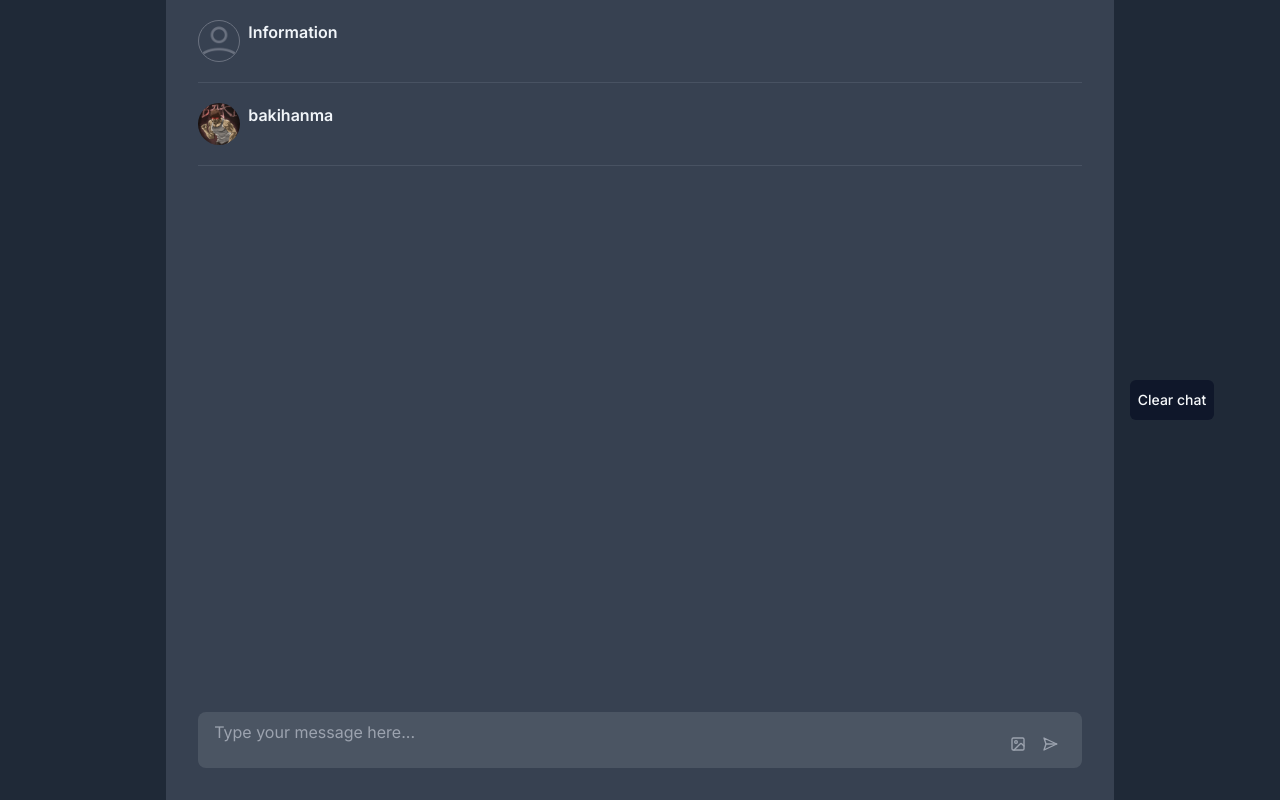
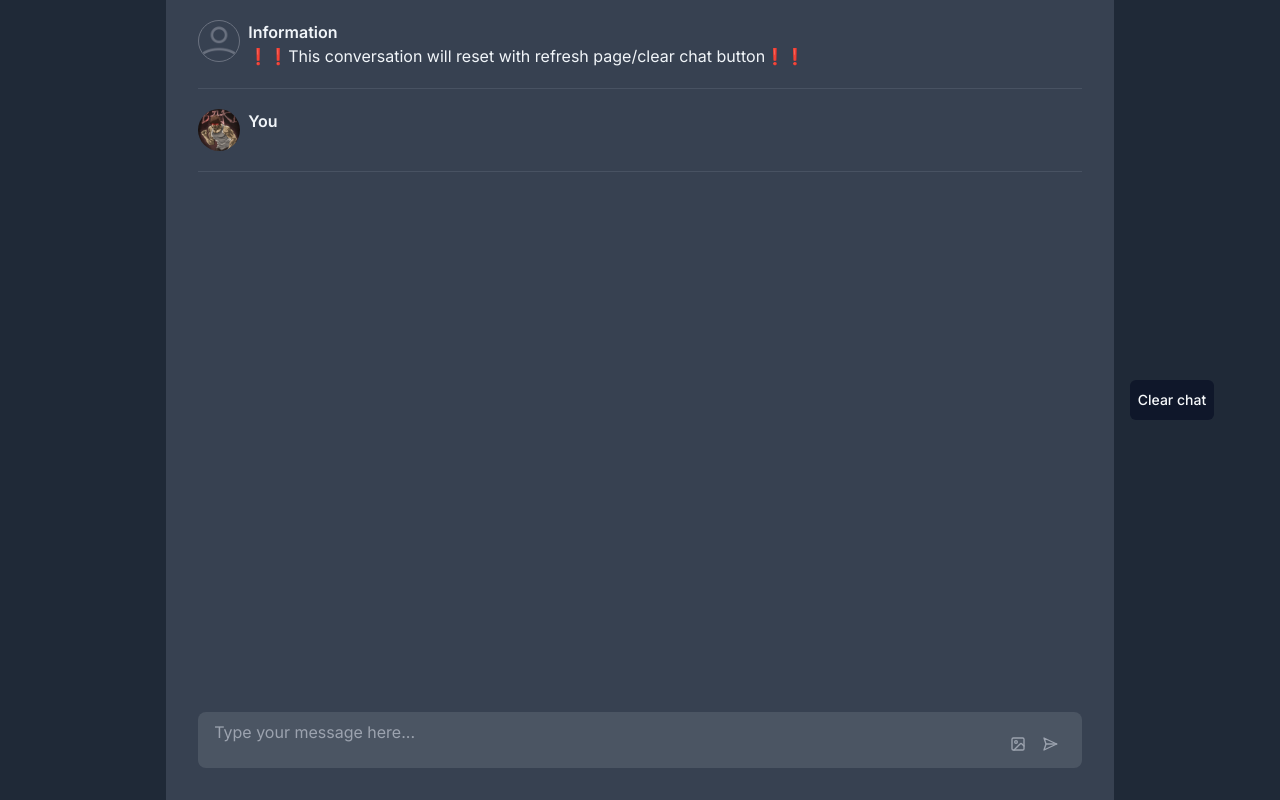
Before and after one commit to muhamaddigdaya/disposable-chat, a Next.js app: page / in a window 1280 px wide. Built offline with nearby package versions, Linux system fonts and the light colour scheme.

Commit message:
base conversation update

```diff
--- a/src/app/components/ui/Conversation.tsx
+++ b/src/app/components/ui/Conversation.tsx
@@ -33,7 +33,7 @@ const Conversation = (props: Props) => {
       </HoverCardContent>
     </HoverCard>
       <div className='flex flex-col whitespace-break-spaces' id='conversation' aria-multiline='true'>
-        <h2 className='font-semibold'>bakihanma</h2>
+        <h2 className='font-semibold'>You</h2>
       </div>
     </div>
   )
--- a/src/app/components/ui/Info.tsx
+++ b/src/app/components/ui/Info.tsx
@@ -34,7 +34,9 @@ const Info = (props: Props) => {
     </HoverCard>
       <div className='flex flex-col whitespace-break-spaces' id='information' aria-multiline='true'>
         <h2 className='font-semibold'>Information</h2>
-        <p></p>
+        <p>
+        ❗❗This conversation will reset with refresh page/clear chat button❗❗
+        </p>
       </div>
     </div>
   )
```
